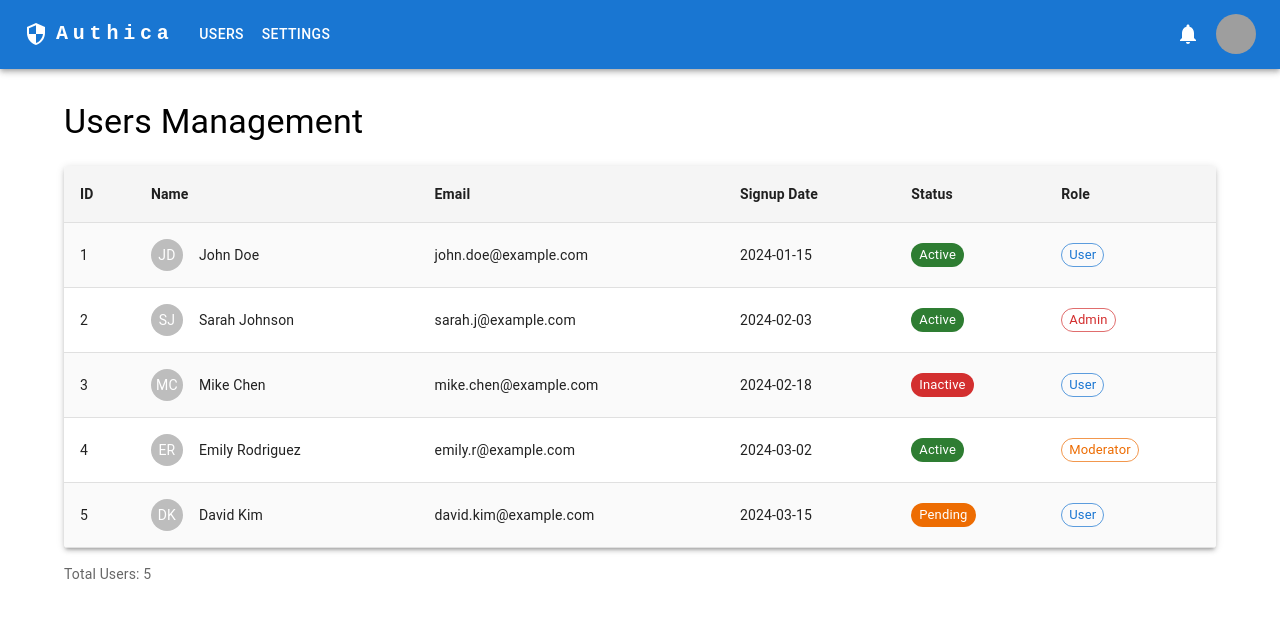
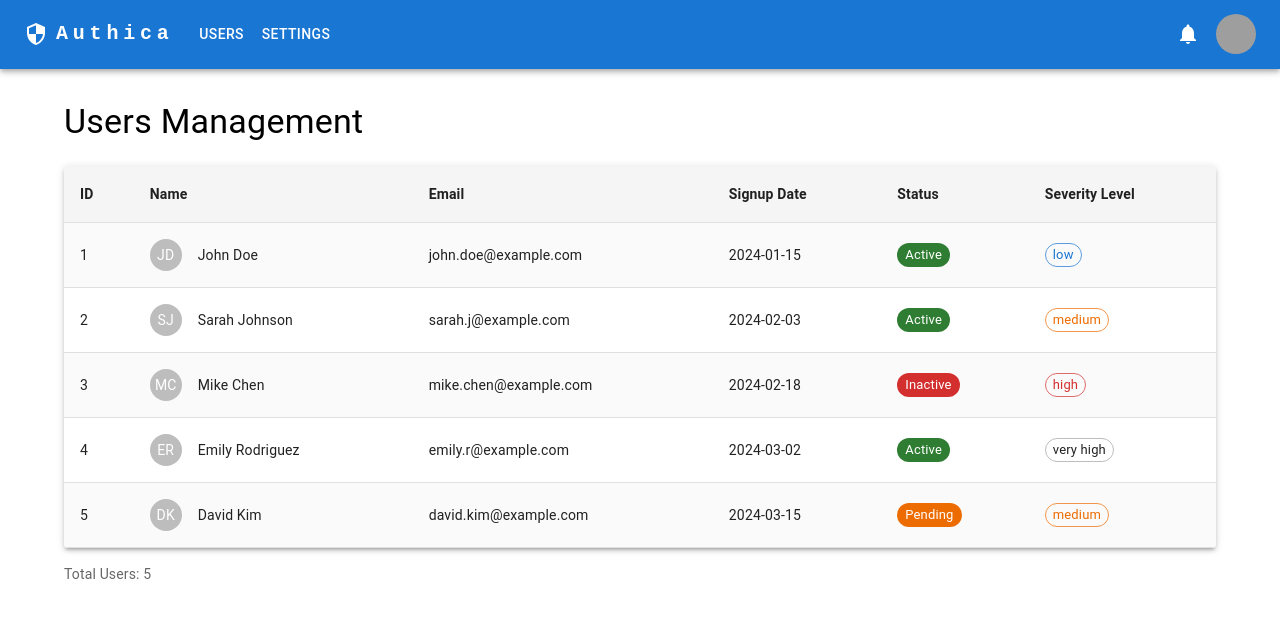
Before and after one commit to swatimahajan7/AuthicaAI, a React (Vite) app: page /dashboard in a window 1280 px wide. Shown: the top 618 px of the page. Built offline with nearby package versions, Linux system fonts and the light colour scheme; grey boxes are pictures that could not be loaded.

Commit message:
formatted table headings

```diff
--- a/src/components/SignedUpUsersTable.tsx
+++ b/src/components/SignedUpUsersTable.tsx
@@ -1,147 +1,3 @@
-// import PropTypes from 'prop-types';
-// import { styled } from '@mui/material/styles';
-// import Table from '@mui/material/Table';
-// import TableBody from '@mui/material/TableBody';
-// import TableCell, { tableCellClasses } from '@mui/material/TableCell';
-// import TableContainer from '@mui/material/TableContainer';
-// import TableHead from '@mui/material/TableHead';
-// import TableRow from '@mui/material/TableRow';
-// import Paper from '@mui/material/Paper';
-// import CircularProgress from '@mui/material/CircularProgress';
-// import Box from '@mui/material/Box';
-
-// // Custom styled table cell for better appearance
-// const StyledTableCell = styled(TableCell)(({ theme }) => ({
-//   [`&.${tableCellClasses.head}`]: {
-//     backgroundColor: theme.palette.primary.main,
-//     color: theme.palette.common.white,
-//     fontWeight: 600,
-//     padding: theme.spacing(2),
-//     textTransform: 'uppercase',
-//     letterSpacing: '0.05em',
-//   },
-//   [`&.${tableCellClasses.body}`]: {
-//     fontSize: 14,
-//     padding: theme.spacing(2),
-//     color: theme.palette.text.primary,
-//     borderBottom: `1px solid ${theme.palette.divider}`,
-//   },
-// }));
-
-// // Custom styled table row with hover effect
-// const StyledTableRow = styled(TableRow)(({ theme }) => ({
-//   '&:nth-of-type(odd)': {
-//     backgroundColor: theme.palette.action.hover,
-//   },
-//   '&:hover': {
-//     backgroundColor: theme.palette.action.selected,
-//     transition: 'background-color 0.3s ease',
-//   },
-//   '&:last-child td, &:last-child th': {
-//     border: 0,
-//   },
-// }));
-
-// // Mock data for users
-// const users = [
-//   {
-//     id: 1,
-//     name: 'John Doe',
-//     email: 'john.doe@example.com',
-//     signupDate: '2025-07-20',
-//   },
-//   {
-//     id: 2,
-//     name: 'Jane Smith',
-//     email: 'jane.smith@example.com',
-//     signupDate: '2025-07-21',
-//   },
-//   {
-//     id: 3,
-//     name: 'Alex Johnson',
-//     email: 'alex.johnson@example.com',
-//     signupDate: '2025-07-22',
-//   },
-// ];
-
-// // Loading and error components
-// const LoadingSpinner = () => (
-//   <Box sx={{ display: 'flex', justifyContent: 'center', padding: 4 }}>
-//     <CircularProgress />
-//   </Box>
-// );
-
-// const ErrorMessage = ({ message }) => (
-//   <Box sx={{ color: 'error.main', textAlign: 'center', padding: 2 }}>
-//     {message}
-//   </Box>
-// );
-
-// ErrorMessage.propTypes = {
-//   message: PropTypes.string.isRequired,
-// };
-
-// function UserTable({ usersData = users, isLoading = false, error = null }) {
-//   return (
-//     <TableContainer
-//       component={Paper}
-//       sx={{
-//         marginTop: 2,
-//         maxWidth: '100%',
-//         overflowX: 'auto',
-//         boxShadow: 3,
-//         borderRadius: 2,
-//       }}
-//     >
-//       {isLoading ? (
-//         <LoadingSpinner />
-//       ) : error ? (
-//         <ErrorMessage message={error} />
-//       ) : (
-//         <Table
-//           sx={{ minWidth: 650 }}
-//           aria-label="user table"
-//           size="medium"
-//         >
-//           <TableHead>
-//             <TableRow>
-//               <StyledTableCell>Name</StyledTableCell>
-//               <StyledTableCell>Email</StyledTableCell>
-//               <StyledTableCell>Signup Date</StyledTableCell>
-//             </TableRow>
-//           </TableHead>
-//           <TableBody>
-//             {usersData.map((user) => (
-//               <StyledTableRow key={user.id}>
-//                 <StyledTableCell component="th" scope="row">
-//                   {user.name}
-//                 </StyledTableCell>
-//                 <StyledTableCell>{user.email}</StyledTableCell>
-//                 <StyledTableCell>{user.signupDate}</StyledTableCell>
-//               </StyledTableRow>
-//             ))}
-//           </TableBody>
-//         </Table>
-//       )}
-//     </TableContainer>
-//   );
-// }
-
-// UserTable.propTypes = {
-//   usersData: PropTypes.arrayOf(
-//     PropTypes.shape({
-//       id: PropTypes.number.isRequired,
-//       name: PropTypes.string.isRequired,
-//       email: PropTypes.string.isRequired,
-//       signupDate: PropTypes.string.isRequired,
-//     })
-//   ),
-//   isLoading: PropTypes.bool,
-//   error: PropTypes.string,
-// };
-
-// export default UserTable;
-
 import React, { useState } from 'react';
 import {
   AppBar,
@@ -162,13 +18,6 @@ import {
   Badge,
   Chip
 } from '@mui/material';
-import {
-  Notifications,
-  Settings,
-  Group,
-  AccountCircle,
-  Business
-} from '@mui/icons-material';
 
 const Dashboard = () => {
   // Mock user data - in real app this would come from your backend
@@ -179,7 +28,7 @@ const Dashboard = () => {
       email: 'john.doe@example.com',
       signupDate: '2024-01-15',
       status: 'Active',
-      role: 'User'
+      'severity level' : 'low'
     },
     {
       id: 2,
@@ -187,7 +36,7 @@ const Dashboard = () => {
       email: 'sarah.j@example.com',
       signupDate: '2024-02-03',
       status: 'Active',
-      role: 'Admin'
+      'severity level' : 'medium'
     },
     {
       id: 3,
@@ -195,7 +44,7 @@ const Dashboard = () => {
       email: 'mike.chen@example.com',
       signupDate: '2024-02-18',
       status: 'Inactive',
-      role: 'User'
+      'severity level' : 'high'
     },
     {
       id: 4,
@@ -203,7 +52,7 @@ const Dashboard = () => {
       email: 'emily.r@example.com',
       signupDate: '2024-03-02',
       status: 'Active',
-      role: 'Moderator'
+      'severity level' : 'very high'
     },
     {
       id: 5,
@@ -211,11 +60,20 @@ const Dashboard = () => {
       email: 'david.kim@example.com',
       signupDate: '2024-03-15',
       status: 'Pending',
-      role: 'User'
+      'severity level' : 'medium'
     }
   ]);
 
-  const getStatusColor = (status) => {
+  interface User {
+    id: number;
+    name: string;
+    email: string;
+    signupDate: string;
+    status: 'Active' | 'Inactive' | 'Pending' | string;
+    'severity level': 'low' | 'medium' | 'high' | 'very high' |string;
+  }
+
+  const getStatusColor = (status: User['status']): 'success' | 'error' | 'warning' | 'default' => {
     switch (status) {
       case 'Active':
         return 'success';
@@ -228,17 +86,17 @@ const Dashboard = () => {
     }
   };
 
-  const getRoleColor = (role) => {
-    switch (role) {
-      case 'Admin':
-        return 'error';
-      case 'Moderator':
-        return 'warning';
-      case 'User':
-        return 'primary';
-      default:
-        return 'default';
-    }
+  interface RoleColorMap {
+    [key: string]: 'error' | 'warning' | 'primary' | 'default';
+  }
+
+  const getRoleColor = (role: string): 'error' | 'warning' | 'primary' | 'default' => {
+    const roleColorMap: RoleColorMap = {
+      high: 'error',
+      medium: 'warning',
+      low: 'primary'
+    };
+    return roleColorMap[role] || 'default';
   };
 
   return (
@@ -261,7 +119,7 @@ const Dashboard = () => {
                 <TableCell sx={{ fontWeight: 'bold' }}>Email</TableCell>
                 <TableCell sx={{ fontWeight: 'bold' }}>Signup Date</TableCell>
                 <TableCell sx={{ fontWeight: 'bold' }}>Status</TableCell>
-                <TableCell sx={{ fontWeight: 'bold' }}>Role</TableCell>
+                <TableCell sx={{ fontWeight: 'bold' }}>Severity Level</TableCell>
               </TableRow>
             </TableHead>
             <TableBody>
@@ -293,8 +151,8 @@ const Dashboard = () => {
                   </TableCell>
                   <TableCell>
                     <Chip
-                      label={user.role}
-                      color={getRoleColor(user.role)}
+                      label={user['severity level']}
+                      color={getRoleColor(user['severity level'])}
                       variant="outlined"
                       size="small"
                     />
```
